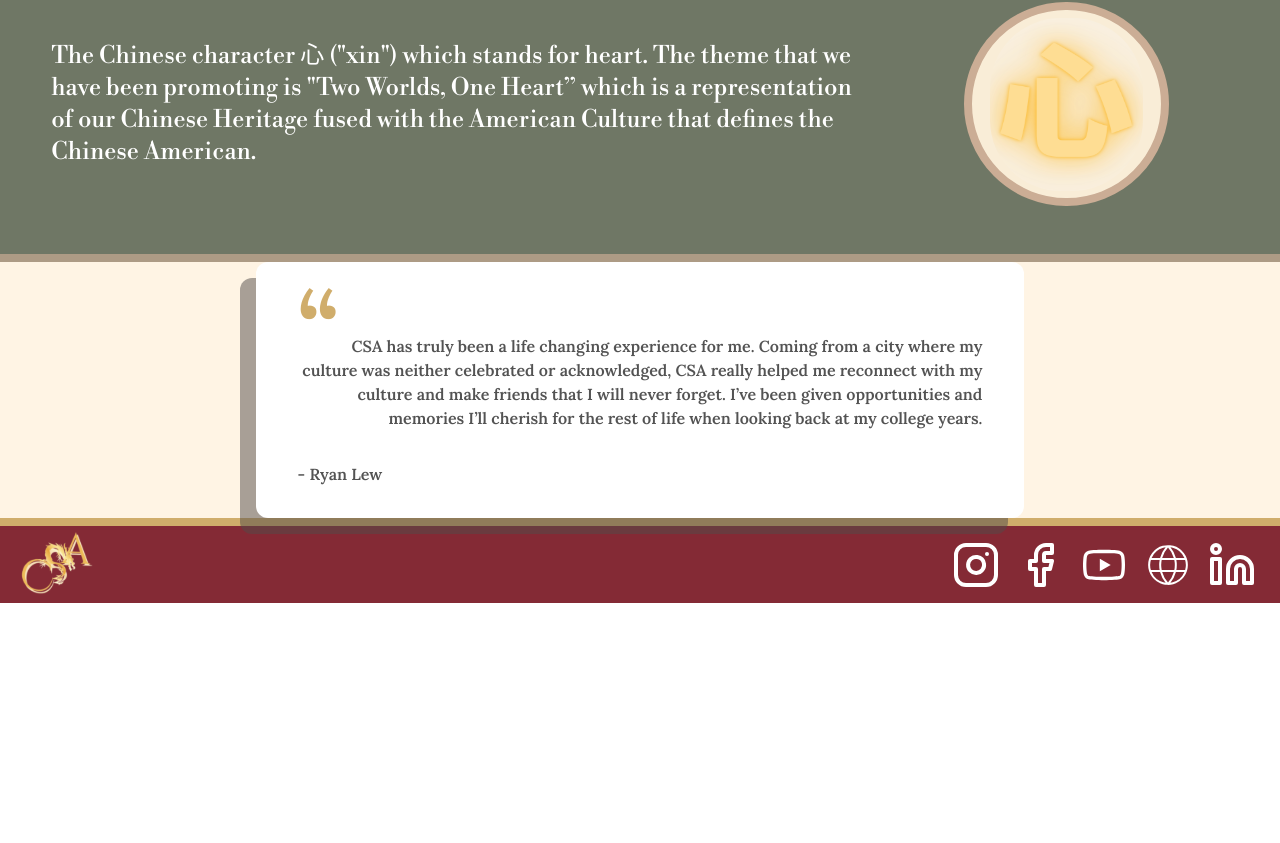
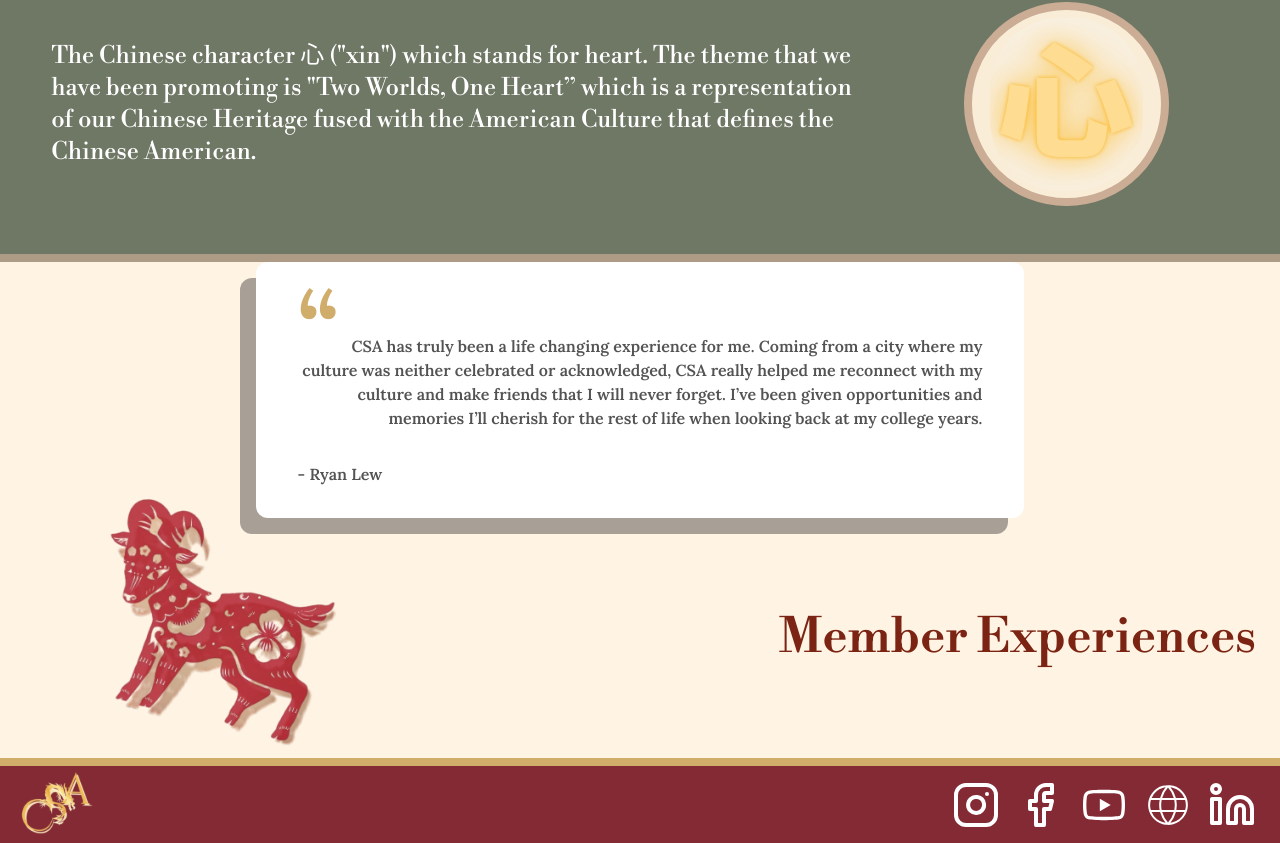
Before and after one commit to acm-ucr/csa-website, a Next.js app: page / in a window 1280 px wide. Shown: the part 1450-2293 px from the top of the page. Before the commit the page ends 2053 px from the top, so only its background shows below. Built offline with nearby package versions, Linux system fonts and the light colour scheme.

Commit message:
Add Member Experiences component
* Called MemberExperiences component in src/app/page.tsx
* Added in ram.webp in public/home/ram.webp
* Added ram image into src/components/home/MemberExperiencesTitle

```diff
--- a/src/app/page.tsx
+++ b/src/app/page.tsx
@@ -7,6 +7,7 @@ import Image from "next/image";
 import Dragon from "@/public/home/Dragon.webp";
 import EHTitle from "@/components/events/EventHighlightsTitle";
 import MissionStatement from "@/components/home/MissionStatement";
+import MemberTitle from "@/components/home/MemberExperienceTitle";
 
 const Home = () => {
   return (
@@ -20,6 +21,8 @@ const Home = () => {
       {quotes.map(({ quote, person }, index) => (
         <QuoteBox quote={quote} name={person} key={index} />
       ))}
+
+      <MemberTitle />
     </div>
   );
 };
--- a/src/components/home/MemberExperienceTitle.tsx
+++ b/src/components/home/MemberExperienceTitle.tsx
@@ -1,9 +1,18 @@
+import Image from "next/image";
+import Ram from "@/public/home/ram.webp";
+
 const MemberTitle = () => {
   return (
-    <div>
+    <div className="relative pb-24 pt-24">
       <p className="mr-2 pr-4 text-right text-5xl font-semibold text-csa-red-100">
         Member Experiences
       </p>
+
+      <Image
+        src={Ram}
+        alt="Chinese Ram"
+        className="absolute bottom-[-5vh] left-24 w-1/4"
+      />
     </div>
   );
 };
```
Also changed, not shown: public/home/ram.webp (added).
